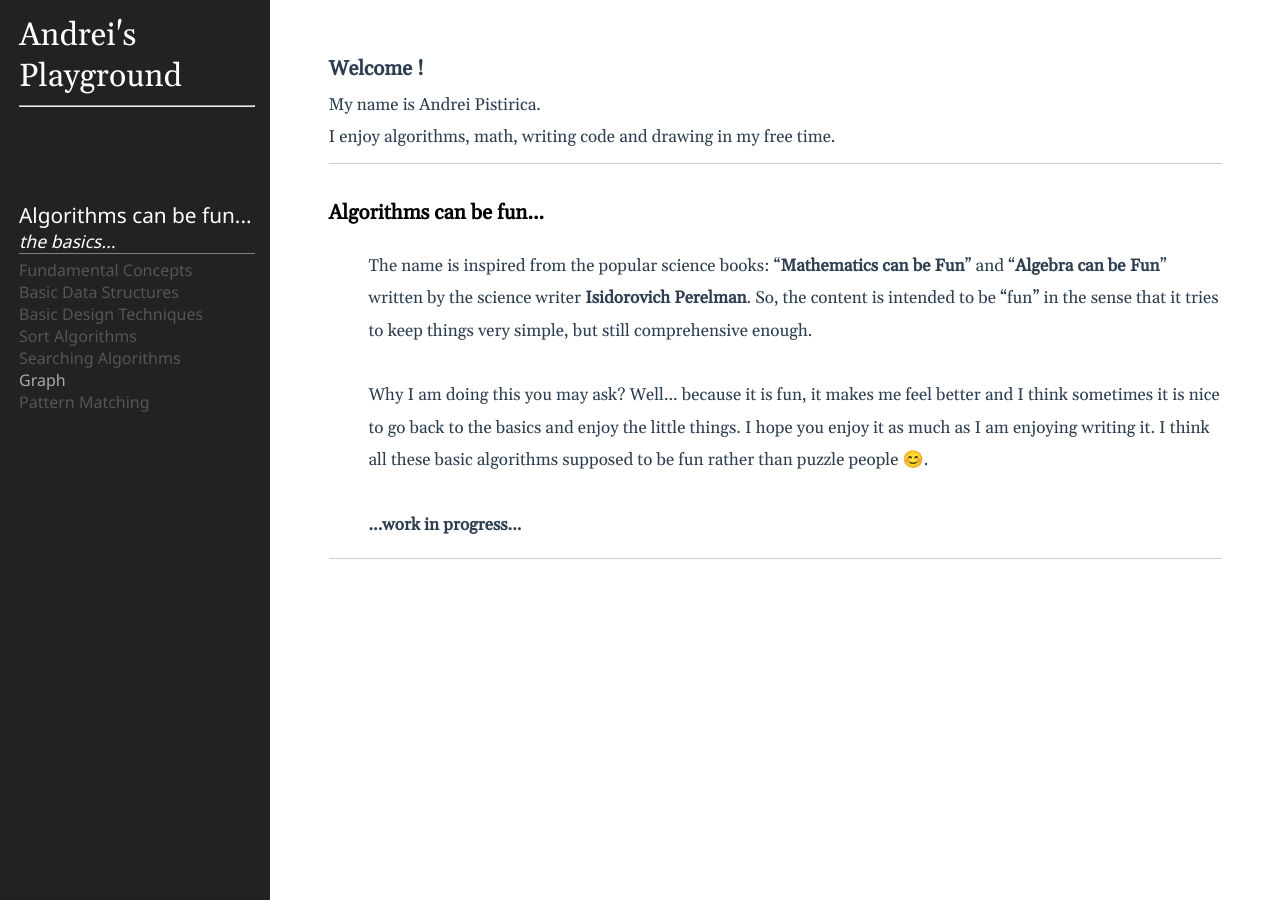
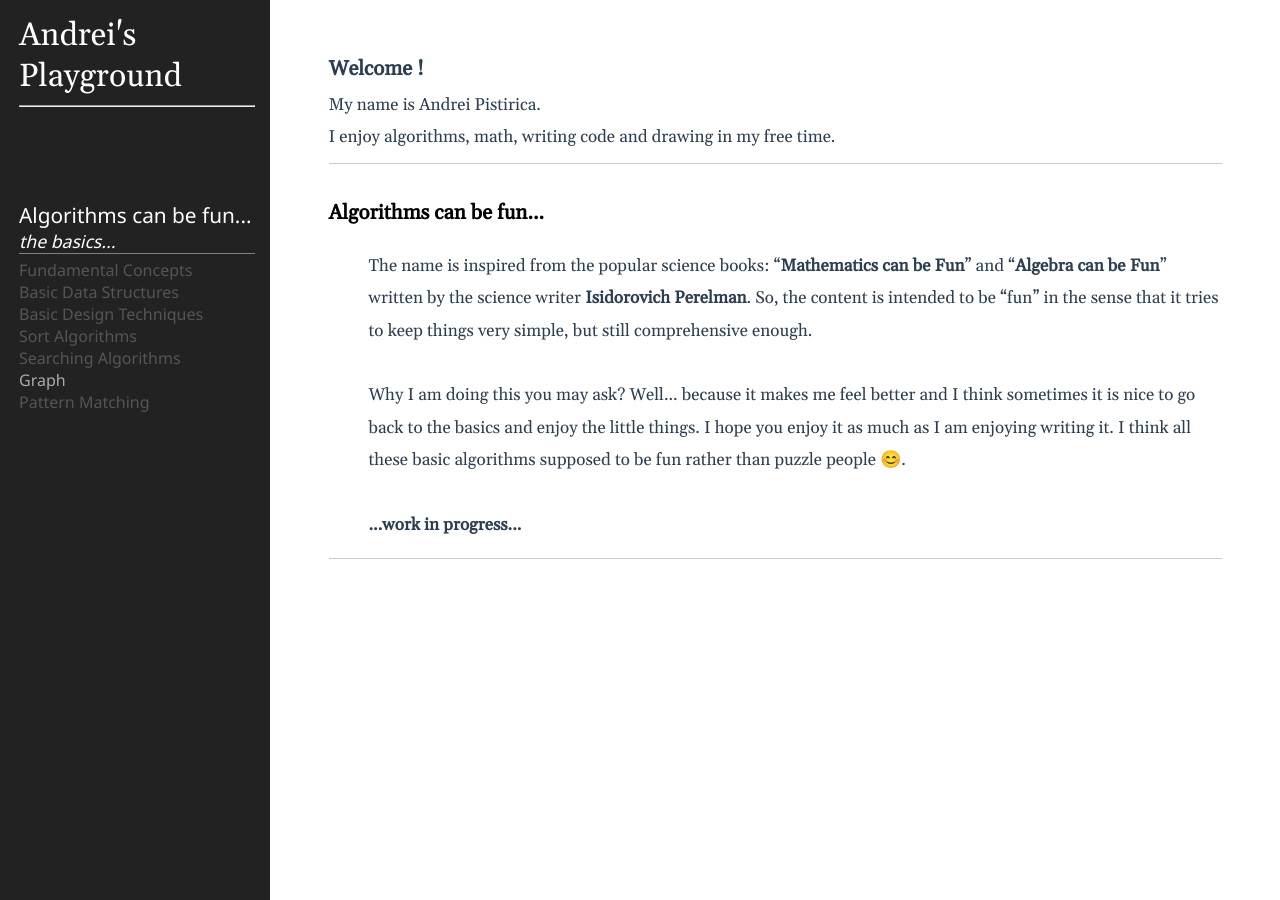
Before and after one commit to psandrey/psandrey.github.io, a Jekyll site: the page built from index.md, in a window 1280 px wide. Built offline with Jekyll 4.4.1, drawn with Linux system fonts in a browser that asks for light colours.

```diff
--- a/_includes/home.html
+++ b/_includes/home.html
@@ -16,9 +16,9 @@
         it tries to keep things very simple, but still comprehensive enough.
 
         <br><br>
-        Why I am doing this you may ask? Well... because it is fun, it makes me feel better and I think sometimes it is nice to
-        go back to the basics and enjoy the little things. I hope you enjoy it as much as I am enjoying writing it. I think all
-        these basic algorithms supposed to be fun rather than puzzle people 😊.
+        Why I am doing this you may ask? Well... because it makes me feel better and I think sometimes it is nice to go back
+        to the basics and enjoy the little things. I hope you enjoy it as much as I am enjoying writing it. I think all these
+        basic algorithms supposed to be fun rather than puzzle people 😊.
 
         <br><br>
         <b>...work in progress...</b>
```
Also changed, not shown: _graph/cpc_classic_path_cycles.md (added, +12 -0 lines), _graph/cpc_eulerian.md (added, +7 -0 lines), _graph/cpc_girth.md (added, +35 -0 lines), _graph/cpc_hamiltonian.md (added, +7 -0 lines), graph.md (+4 -4 lines), _graph/img/cpc_girth_1.png (added).
